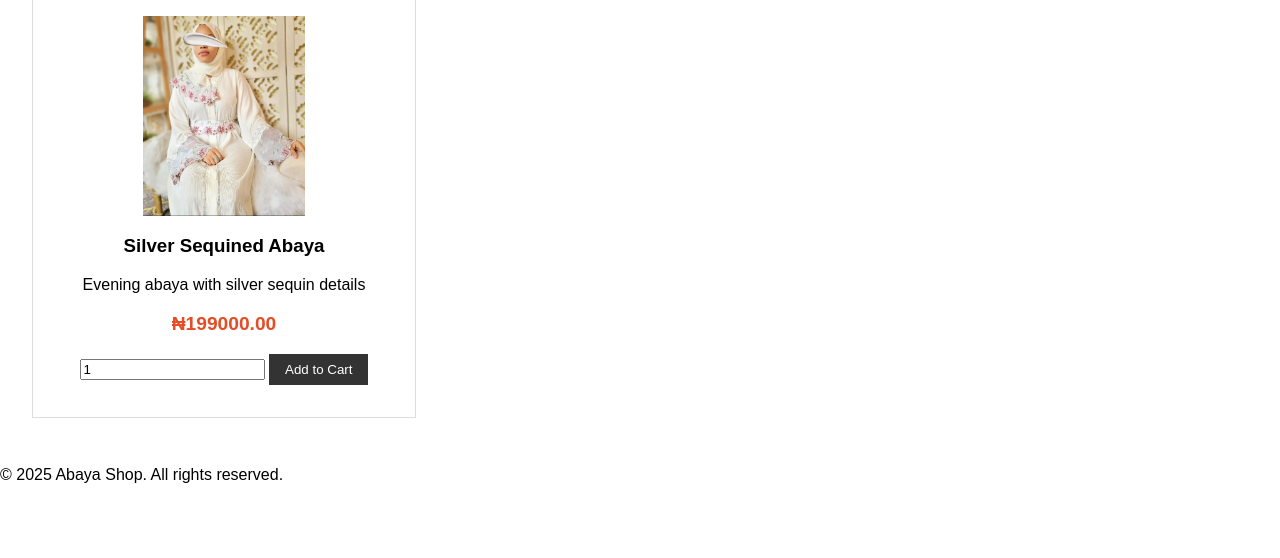
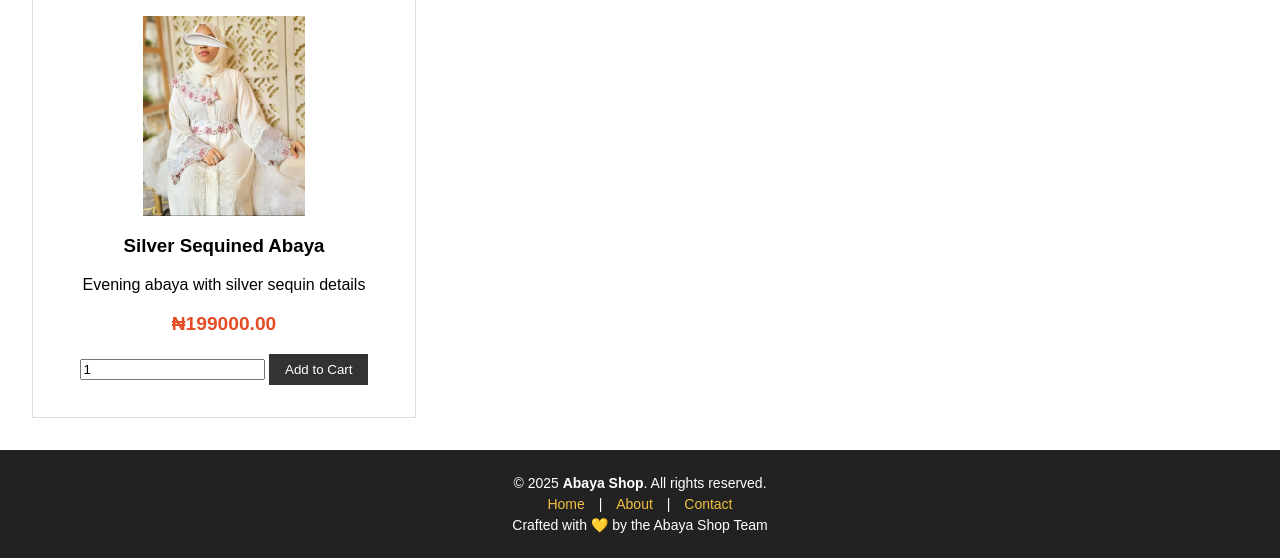
Before and after one commit to Yhjibreel/abaya_store, a PHP site: page / in a window 1280 px wide. Shown: the part 1480-2038 px from the top of the page. Before the commit the page ends 1963 px from the top, so only its background shows below. Run offline with PHP 8.4, Linux system fonts and the light colour scheme; a user stored in the database is signed in; data comes from the database, SQL or seed files in the repository.

Commit message:
i updated the footer. check it out

```diff
--- a/index.php
+++ b/index.php
@@ -53,8 +53,17 @@ echo "Welcome, " . $_SESSION['username'];
         <?php endwhile; ?>
     </div>
 
-    <footer>
-        <p>&copy; 2025 Abaya Shop. All rights reserved.</p>
-    </footer>
+  <footer style="background-color: #222; color: #fff; padding: 20px 0; text-align: center; font-size: 14px;">
+    <div style="max-width: 1200px; margin: auto;">
+        <p style="margin: 5px 0;">&copy; 2025 <strong>Abaya Shop</strong>. All rights reserved.</p>
+        <p style="margin: 5px 0;">
+            <a href="../index.php" style="color: #f0c040; text-decoration: none; margin: 0 10px;">Home</a> |
+            <a href="../about.php" style="color: #f0c040; text-decoration: none; margin: 0 10px;">About</a> |
+            <a href="../contact.php" style="color: #f0c040; text-decoration: none; margin: 0 10px;">Contact</a>
+        </p>
+        <p style="margin: 5px 0;">Crafted with 💛 by the Abaya Shop Team</p>
+    </div>
+</footer>
+
 </body>
 </html>
```
